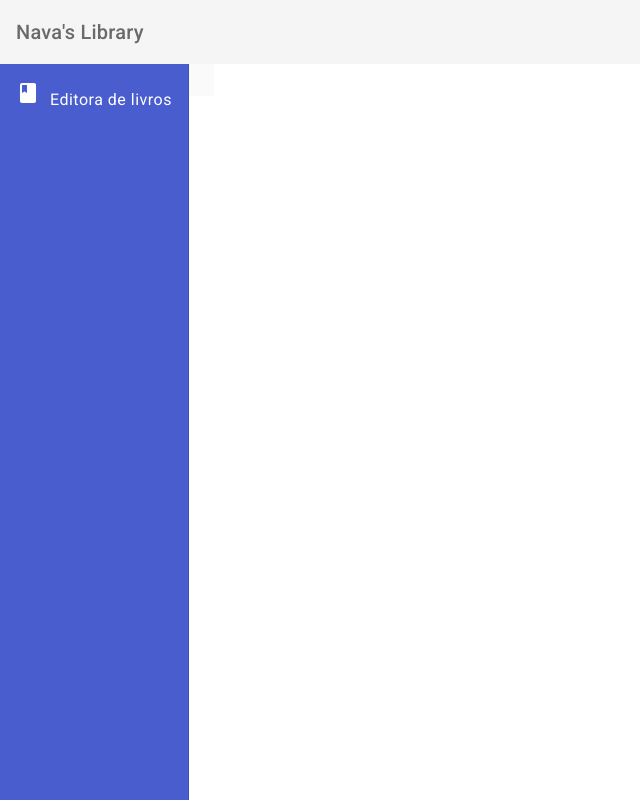
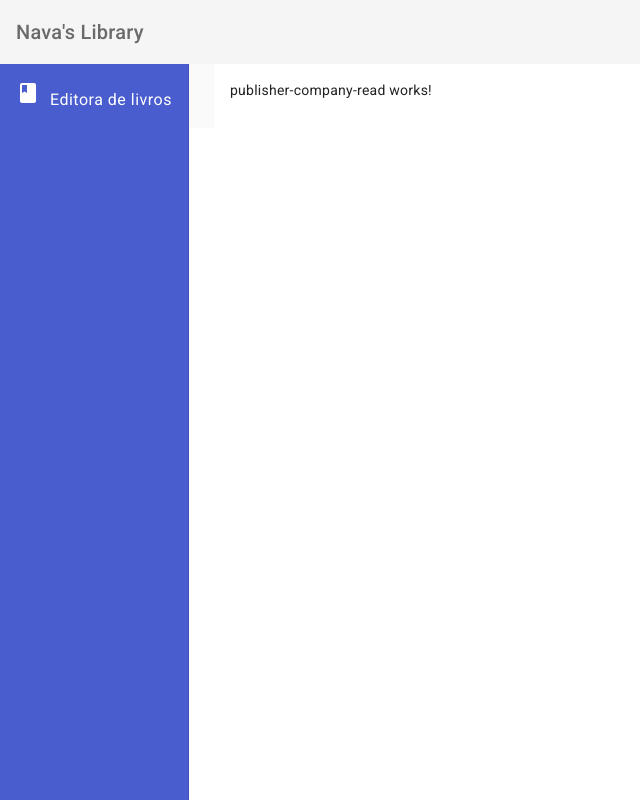
Before and after one commit to gabrielnavas/springboot-angular-library-project, an Angular app in the folder frontend/: page /publisher-company in a window 1280 px wide. Before the commit this address led to /. Shown: the whole page, without its empty margins (0-640 px from the left). Built offline with nearby package versions, Linux system fonts and the light colour scheme.

Commit message:
added publisher company component and read basic view

```diff
--- a/frontend/src/app/app-routing.module.ts
+++ b/frontend/src/app/app-routing.module.ts
@@ -1,7 +1,11 @@
 import { NgModule } from '@angular/core';
 import { RouterModule, Routes } from '@angular/router';
+import { PublisherCompanyReadComponent } from './publisher-company/publisher-company-read/publisher-company-read.component';
 
-const routes: Routes = [];
+const routes: Routes = [{
+  path: "publisher-company",
+  component: PublisherCompanyReadComponent
+}];
 
 @NgModule({
   imports: [RouterModule.forRoot(routes)],
--- /dev/null
+++ b/frontend/src/app/publisher-company/publisher-company-read/publisher-company-read.component.html
@@ -0,0 +1 @@
+<p>publisher-company-read works!</p>
--- a/frontend/src/app/template/nav/nav.component.html
+++ b/frontend/src/app/template/nav/nav.component.html
@@ -6,7 +6,7 @@
     fixedInViewport="true"
     fixedTopGap="64">
     <mat-nav-list class="nav-list">
-      <a mat-list-item routerLink="">
+      <a mat-list-item routerLink="publisher-company">
         <i class="material-icons">book</i>
         <span class="item-title">Editora de livros</span>
       </a>
```
Also changed, not shown: frontend/src/app/publisher-company/publisher-company-read/publisher-company-read.component.ts (added, +10 -0 lines), frontend/src/app/publisher-company/publisher-company.module.ts (added, +16 -0 lines), frontend/src/app/publisher-company/publisher-company-read/publisher-company-read.component.css (added), 1 other file (tests, documents, lock files or other folders).
